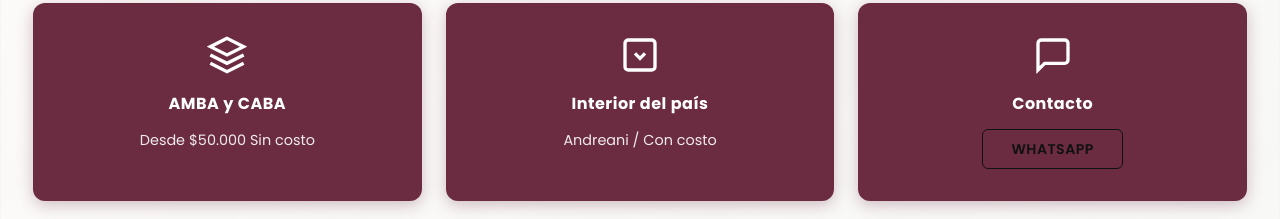
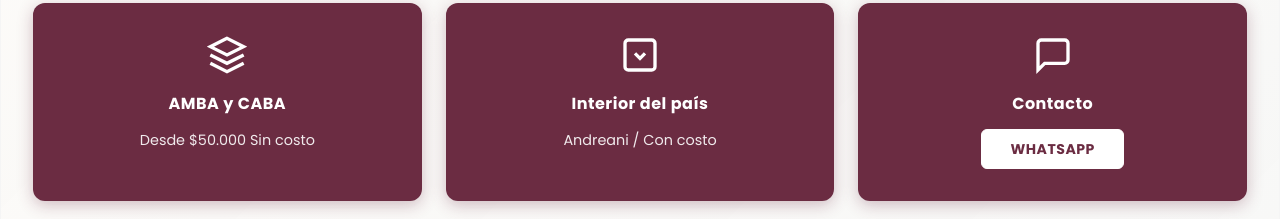
Before and after one commit to PACZKONATASHA/DELoi3D, a React (Vite) app: page / in a window 1280 px wide. Shown: the part 4300-4519 px from the top of the page. Built offline with nearby package versions, Linux system fonts and the light colour scheme.

Commit message:
Botón WhatsApp blanco en tarjeta envío + Visor 3D más compacto en móvil

```diff
--- a/src/components/Model3DViewer.css
+++ b/src/components/Model3DViewer.css
@@ -13,13 +13,13 @@
 
 @media (max-width: 768px) {
   .model-3d-viewer {
-    min-height: 400px;
+    min-height: 300px;
   }
 }
 
 @media (max-width: 480px) {
   .model-3d-viewer {
-    min-height: 350px;
+    min-height: 250px;
   }
 }
 
--- a/src/pages/Home.jsx
+++ b/src/pages/Home.jsx
@@ -281,7 +281,14 @@ export default function Home() {
                 href="https://wa.me/1161307110?text=Hola!+Quiero+consultar+sobre+envíos+de+mis+productos"
                 target="_blank"
                 rel="noopener noreferrer"
-                className="btn btn-outline btn-sm"
+                className="btn btn-sm"
+                style={{
+                  background: 'var(--white)',
+                  color: 'var(--granate)',
+                  border: '1.5px solid var(--white)',
+                  fontWeight: '700',
+                  letterSpacing: '0.5px'
+                }}
               >
                 WhatsApp
               </a>
```
